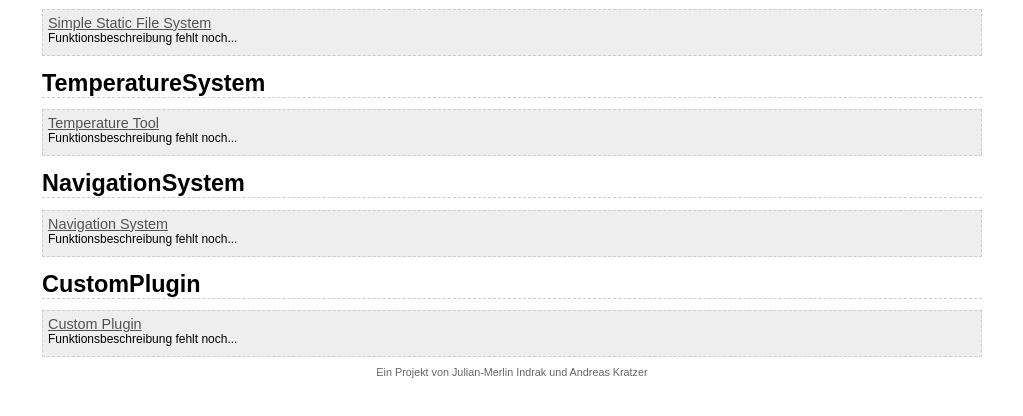
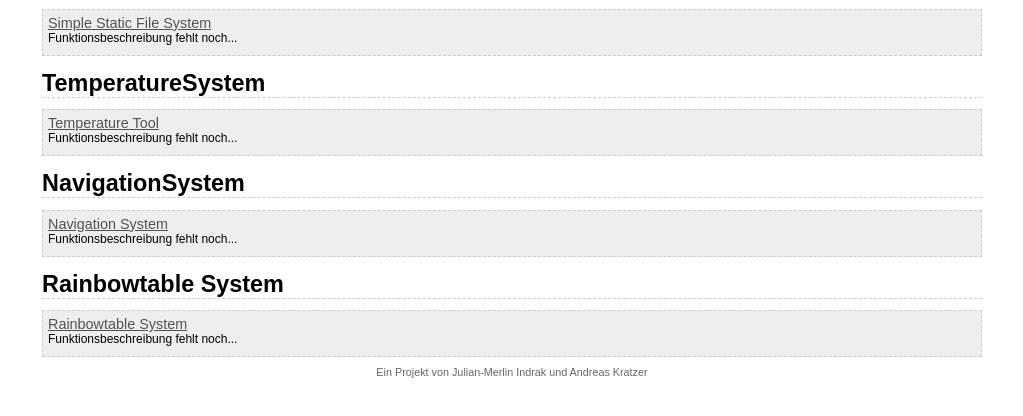
Before and after one commit to fhtw/indrak_kratzer, a plain HTML site: page index.html in a window 1280 px wide. Shown: the part 192-608 px from the top of the page, without its empty margins (128-1151 px from the left). Drawn offline with Linux system fonts and the light colour scheme.

Commit message:
All Plugin finished

```diff
--- a/index.html
+++ b/index.html
@@ -147,11 +147,11 @@
                 </li>
             </ul>
 
-            <h2>CustomPlugin</h2>
+            <h2>Rainbowtable System</h2>
 
             <ul class="group blog">
                 <li>
-                    <a href="CustomPlugin">Custom Plugin</a>
+                    <a href="RBTSystem">Rainbowtable System</a>
 
                     <p>Funktionsbeschreibung fehlt noch...</p>
                 </li>
```
